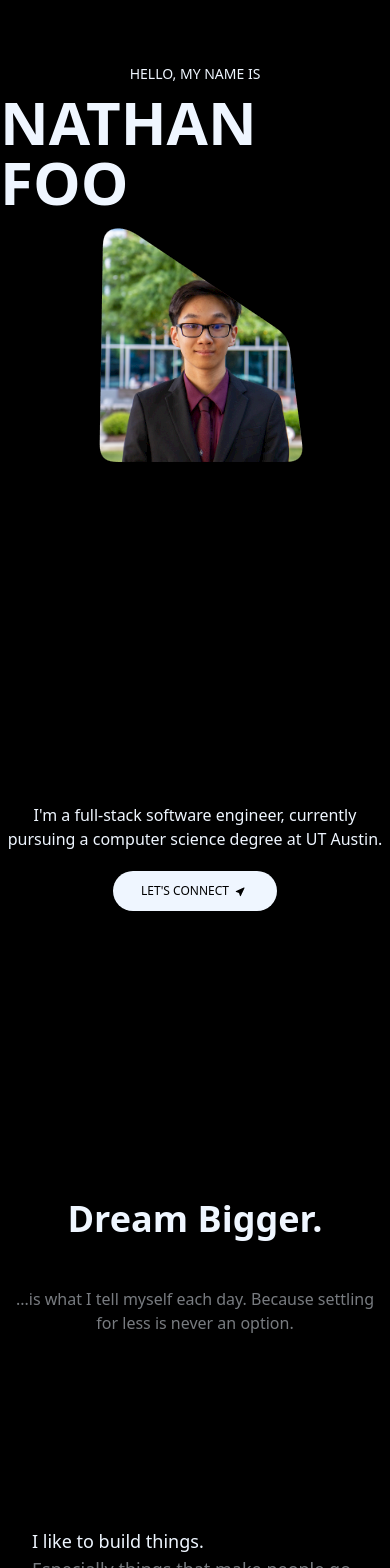
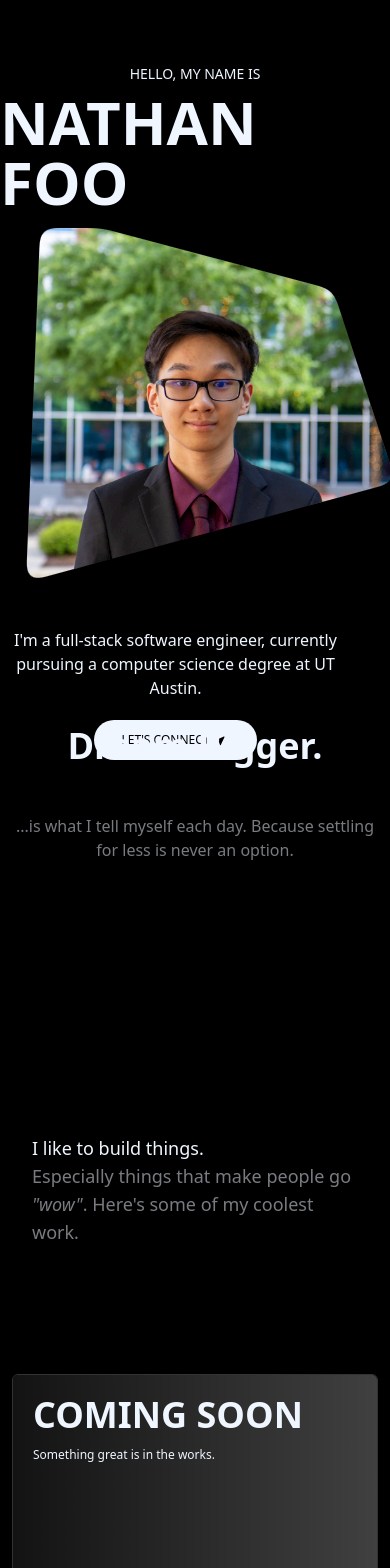
Before and after one commit to nathan-foo/personal-portfolio-v2, a Next.js app in the folder client-next/: page / in a window 390 px wide. Shown: the top 1568 px of the page. Built offline with nearby package versions, Linux system fonts and the light colour scheme.

Commit message:
Update hero

```diff
--- a/client-next/app/globals.css
+++ b/client-next/app/globals.css
@@ -28,7 +28,7 @@ body, html {
     }
 
     .hero-img-container {
-        @apply relative h-[70vh] md:h-dvh w-[60%] mx-auto block;
+        @apply relative h-[370px] w-[370px] md:h-[700px] md:w-[700px] mx-auto block;
         filter: url("#flt_tag");
     }
 
--- a/client-next/app/page.js
+++ b/client-next/app/page.js
@@ -1,6 +1,7 @@
 import Blurb from "@/components/Blurb";
 import Features from "@/components/Features";
 import Hero from "@/components/Hero";
+import HeroBlurb from "@/components/HeroBlurb";
 import Squiggle from "@/components/Squiggle";
 
 export default function Home() {
@@ -8,6 +9,7 @@ export default function Home() {
     <div>
       <Squiggle />
       <Hero />
+      <HeroBlurb />
       <Blurb />
       <Features />
     </div>
--- a/client-next/components/Blurb.jsx
+++ b/client-next/components/Blurb.jsx
@@ -25,7 +25,7 @@ const Blurb = () => {
   });
 
   return (
-    <section className='relative pt-48 pb-12 z-20'>
+    <section className='relative pt-32 pb-12 z-20'>
       <div className='container mx-auto px-3 md:px-10'>
         <div className='blurb-text flex flex-col items-center justify-center'>
           <p className='font-black text-4xl md:text-6xl'>
--- a/client-next/components/Hero.jsx
+++ b/client-next/components/Hero.jsx
@@ -4,9 +4,6 @@ import React, { useRef } from 'react';
 import Title from './Title';
 import gsap from 'gsap';
 import PolygonMask from './PolygonMask';
-import Button from './Button';
-import { TiLocationArrow } from 'react-icons/ti';
-import Link from 'next/link';
 import { useGSAP } from '@gsap/react';
 
 const Hero = () => {
@@ -59,7 +56,7 @@ const Hero = () => {
   }
 
   return (
-    <section className='hero-section w-screen mt-6'>
+    <section className='hero-section relative w-screen mt-6'>
       <div className='flex size-full flex-col items-center py-10 pb-24'>
         <p className='text-sm uppercase md:text-[10px]'>Hello, my name is</p>
         <div className='relative size-full'>
@@ -85,21 +82,7 @@ const Hero = () => {
             <PolygonMask />
           </div>
         </div>
-        <div className='-mt-80 flex w-full justify-center md:mt-[-22rem] md:me-44 md:justify-end'>
-          <div className='flex h-full z-10  w-fit flex-col items-center md:items-start'>
-            <p className='mt-80 md:mt-[2rem] max-w-sm text-center md:text-start'>
-              I'm a full-stack software engineer, currently pursuing a computer science degree at UT Austin.
-            </p>
-            <Link href='/contact'>
-              <Button
-                id='hero-button'
-                title={`Let's Connect`}
-                rightIcon={<TiLocationArrow />}
-                containerClass='mt-5 flex items-center justify-center gap-1'
-              />
-            </Link>
-          </div>
-        </div>
+
       </div>
     </section>
   )
--- /dev/null
+++ b/client-next/components/HeroBlurb.jsx
@@ -0,0 +1,26 @@
+import Link from 'next/link'
+import React from 'react'
+import Button from './Button'
+import { TiLocationArrow } from 'react-icons/ti'
+
+const HeroBlurb = () => {
+    return (
+        <div className='absolute bottom-[10%] right-[10%] z-20 max-w-sm'>
+            <div className='flex flex-col items-center justify-center md:items-start'>
+                <p className='text-center md:text-start'>
+                    I'm a full-stack software engineer, currently pursuing a computer science degree at UT Austin.
+                </p>
+                <Link href='/contact'>
+                    <Button
+                        id='hero-button'
+                        title={`Let's Connect`}
+                        rightIcon={<TiLocationArrow />}
+                        containerClass='mt-5 flex items-center justify-center gap-1'
+                    />
+                </Link>
+            </div>
+        </div>
+    )
+}
+
+export default HeroBlurb
--- a/client-next/components/Squiggle.jsx
+++ b/client-next/components/Squiggle.jsx
@@ -31,7 +31,7 @@ const Squiggle = () => {
   return (
     <div>
         <svg
-            className={`squiggle absolute hidden md:block top-0 left-0 w-[100vw] h-[200vw] z-10 pointer-events-none ${visible ? 'opacity-100' : 'opacity-0'}`}
+            className={`squiggle absolute hidden lg:block top-0 left-0 w-[100vw] h-[200vw] z-10 pointer-events-none ${visible ? 'opacity-100' : 'opacity-0'}`}
             width='1000'
             height='2000'
             viewBox='0 0 1000 2000'
```
Also changed, not shown: client-next/pages/AboutPage.jsx (added), client-next/pages/ContactPage.jsx (added), client-next/pages/WorkPage.jsx (added).
